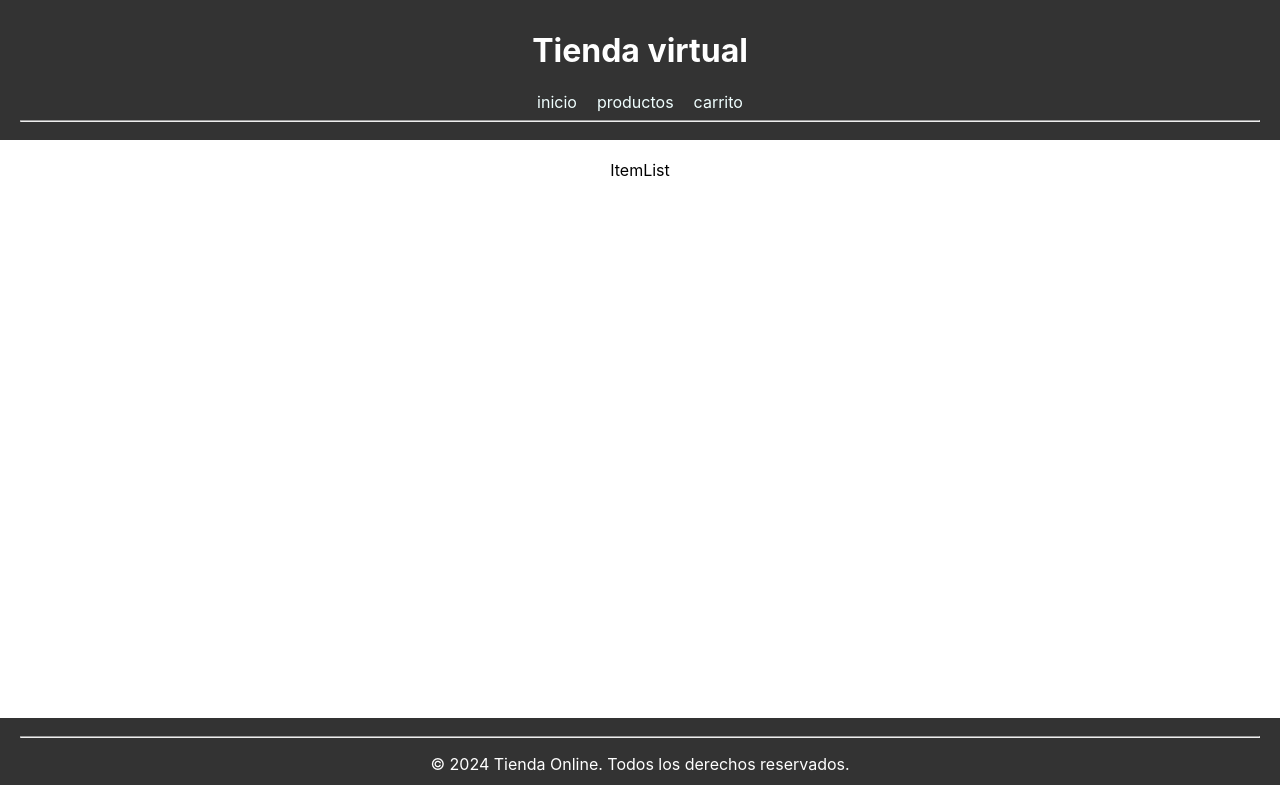
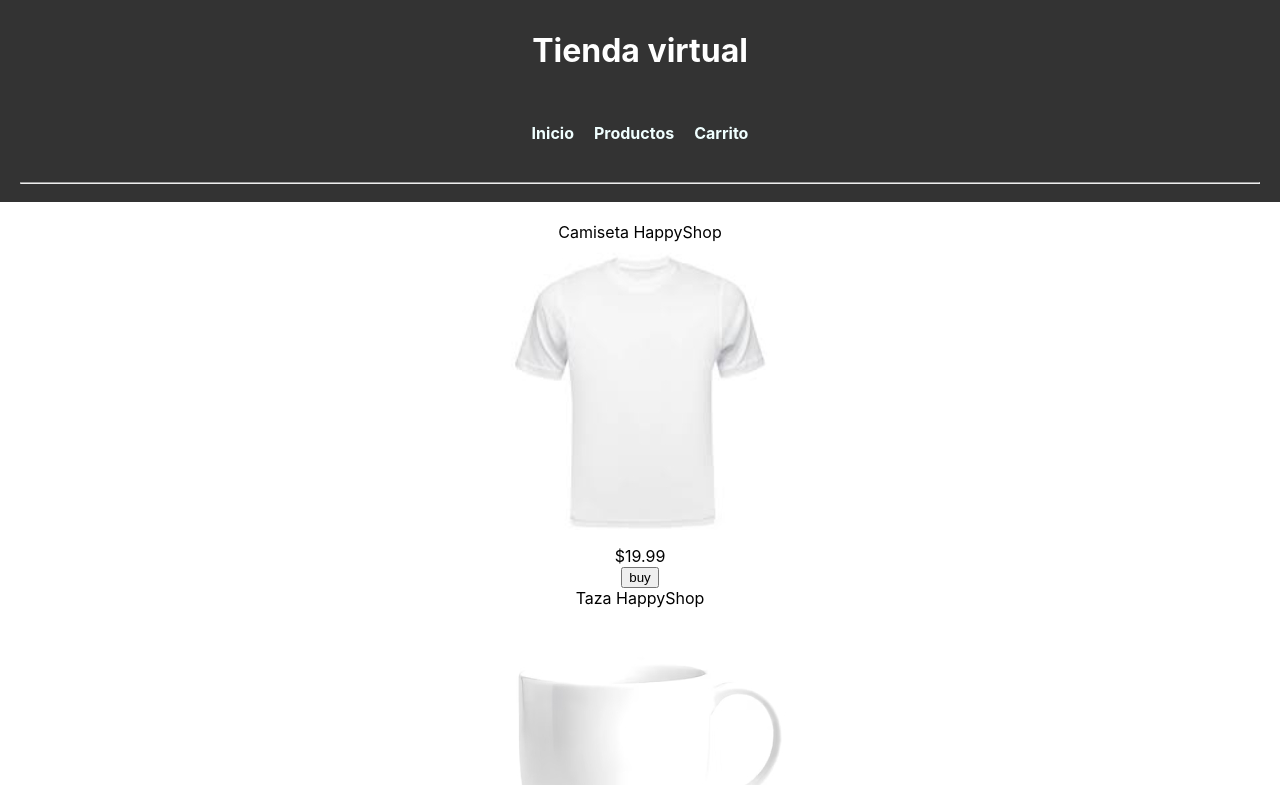
Before and after one commit to DevepMau/tienda-virtual, a React (Create React App) app: page /productos in a window 1280 px wide. Shown: the top 785 px of the page. Built offline with nearby package versions, Linux system fonts and the light colour scheme.

Commit message:
Se creo ShoppingCartContext - Se modifico Item.jsx y ItemList.jsx - Se utilizo Link para navegar entre paginas

```diff
--- a/src/App.css
+++ b/src/App.css
@@ -13,6 +13,7 @@ a {
   text-decoration: none;
   color: azure;
   padding: 10px;
+  display: inline-block;
 }
 
 .App {
--- a/src/App.js
+++ /dev/null
@@ -1,28 +0,0 @@
-import logo from './logo.svg';
-import './App.css';
-import { BrowserRouter as Router, Routes, Route } from 'react-router-dom';
-import Header from './components/Header';
-import Footer from './components/Footer';
-import Home from './pages/Home';
-import ItemList from './pages/ItemList';
-import ShoppingCart from './pages/ShoppingCart';
-
-function App() {
-  return (
-    <div className="App">
-      <Router>
-        <Header />
-        <main>
-          <Routes>
-            <Route exact path='/' element={<Home />} />
-            <Route path='/productos' element={<ItemList />}  />
-            <Route path='carrito' element={<ShoppingCart />} />
-          </Routes>
-        </main>
-        <Footer />
-      </Router>
-    </div>
-  );
-}
-
-export default App;
--- /dev/null
+++ b/src/App.jsx
@@ -0,0 +1,30 @@
+import './App.css';
+import { BrowserRouter as Router, Routes, Route } from 'react-router-dom';
+import Header from './components/Header';
+import Footer from './components/Footer';
+import Home from './pages/Home';
+import ItemList from './pages/ItemList';
+import ShoppingCart from './pages/ShoppingCart';
+import ShoppingCartProvider from './contexts/ShoppingCartContext';
+
+function App() {
+  return (
+    <div className="App">
+      <ShoppingCartProvider>
+        <Router>
+          <Header />
+          <main>
+            <Routes>
+              <Route exact path='/' element={<Home />} />
+              <Route path='/productos' element={<ItemList />}  />
+              <Route path='carrito' element={<ShoppingCart />} />
+            </Routes>
+          </main>
+          <Footer />
+        </Router>
+      </ShoppingCartProvider>
+    </div>
+  );
+}
+
+export default App;
--- a/src/components/Header.jsx
+++ b/src/components/Header.jsx
@@ -1,13 +1,14 @@
 import React from 'react'
+import { Link } from 'react-router-dom'
 
 export default function Header() {
   return (
     <header className='header'>
         <h1>Tienda virtual</h1>
         <nav>
-            <a href='/'>inicio</a>
-            <a href='/productos'>productos</a>
-            <a href='/carrito'>carrito</a>
+          <Link to={'/'}><h4>Inicio</h4></Link>
+          <Link to={'/productos'}><h4>Productos</h4></Link>
+          <Link to={'/carrito'}><h4>Carrito</h4></Link>
         </nav>
         <hr />
     </header>
--- /dev/null
+++ b/src/contexts/ShoppingCartContext.jsx
@@ -0,0 +1,12 @@
+import React, { createContext, useState } from 'react'
+
+export const CartContext = createContext(null);
+
+export default function ShoppingCartProvider({ children }) {
+
+    const [cart, setCart] = useState([]);
+
+  return (
+    <CartContext.Provider value={[cart, setCart]} >{children}</CartContext.Provider>
+  )
+}
--- a/src/pages/Item.jsx
+++ b/src/pages/Item.jsx
@@ -1,7 +1,14 @@
 import React from 'react'
 
-export default function Item() {
+export default function Item({ id, nombre, descripción, precio, categoría, imagen, stock }) {
   return (
-    <div>Item</div>
+    <div>
+      <div>{nombre}</div>
+      <img src={imagen} width={300} height={300} alt={nombre} />
+      <div>${precio}</div>
+      <button>
+        buy
+      </button>
+    </div>
   )
 }
--- a/src/pages/ItemList.jsx
+++ b/src/pages/ItemList.jsx
@@ -1,7 +1,13 @@
 import React from 'react'
+import Item from './Item';
+import productsList from '../data/products.json';
 
 export default function ItemList() {
   return (
-    <div>ItemList</div>
+    <div>
+      {productsList.map((product, id) => {
+        return <Item key={product.id} {...product} />
+      })}
+    </div>
   )
 }
```
Also changed, not shown: src/data/products.json (renamed from products.json).
